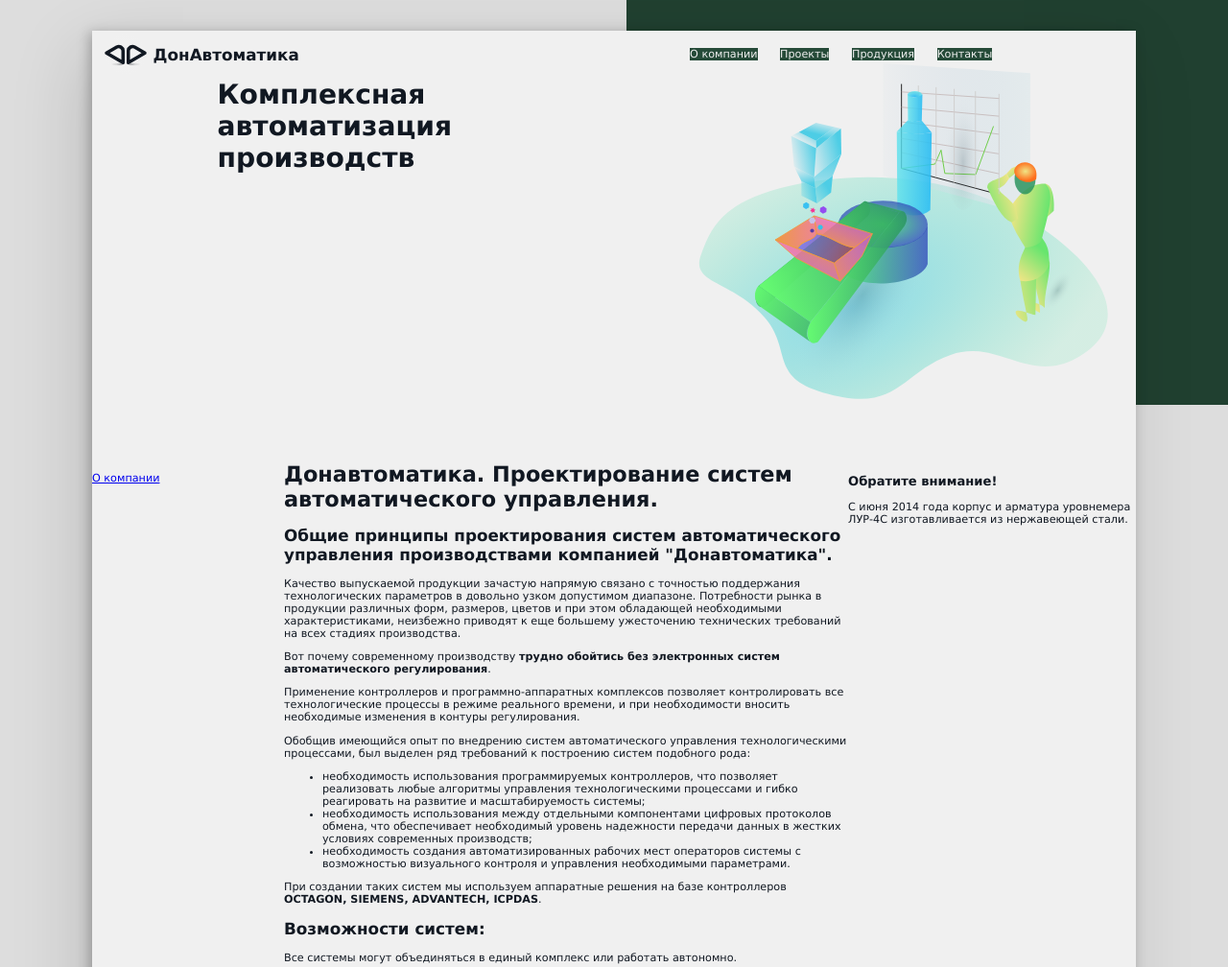
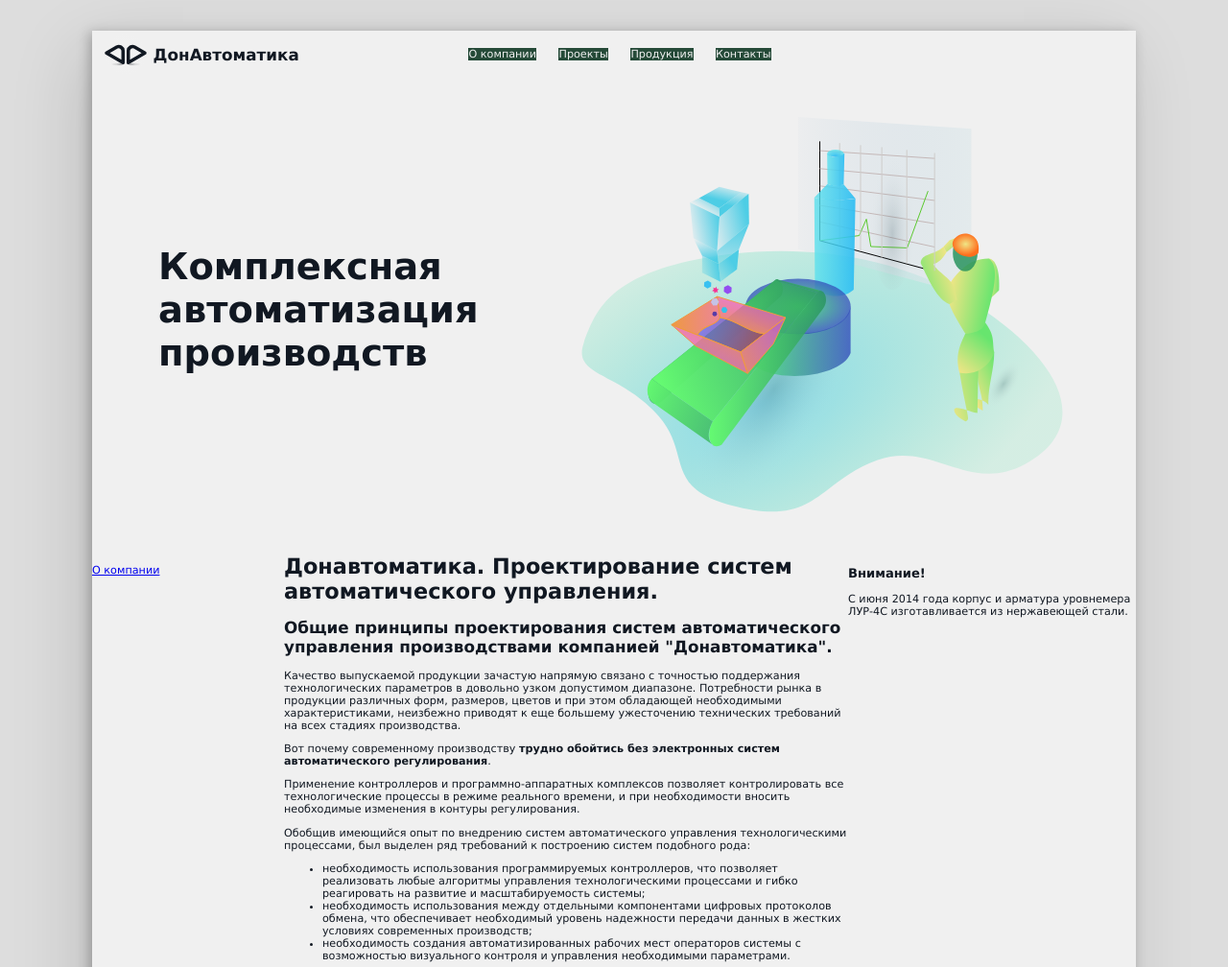
Before and after one commit to pinknyashka/daSite, a plain HTML site: page daSite/index.html in a window 1280 px wide. Shown: the top 1008 px of the page at 96% size. Drawn offline with nearby package versions, Linux system fonts and the light colour scheme; files that its build step writes are made by us from their sources.

Commit message:
Downgrade updates from latest branch

```diff
--- a/daSite/css/style.css
+++ b/daSite/css/style.css
@@ -17,19 +17,8 @@ body img {
   vertical-align: middle;
 }
 
-body #bgg {
-  position: absolute;
-  top: 0;
-  right: 0;
-  width: 49%;
-  height: 33vw;
-  background-color: #204030;
-}
-
 body #mainBody,
 body #header {
-  position: relative;
-  z-index: 1;
   padding: 0;
   text-align: left;
 }
@@ -43,15 +32,6 @@ body #header {
   -webkit-box-shadow: -3px 2px 12px rgba(0, 0, 0, 0.25), -12px 20px 70px rgba(0, 0, 0, 0.14);
           box-shadow: -3px 2px 12px rgba(0, 0, 0, 0.25), -12px 20px 70px rgba(0, 0, 0, 0.14);
   background-color: #f0f0f0;
-}
-
-#introImg {
-  z-index: 0;
-  position: absolute;
-  top: 0;
-  right: 0;
-  width: 50%;
-  height: auto;
 }
 
 #logoImg {
@@ -73,7 +53,6 @@ body #header {
   display: inline-block;
   margin: auto;
   width: 52%;
-  text-align: right;
 }
 
 #headerNavigation a {
@@ -109,6 +88,46 @@ body #header {
   vertical-align: middle;
 }
 
+#introImg {
+  z-index: 0;
+  position: absolute;
+  top: 0;
+  right: 0;
+  width: 50%;
+  height: auto;
+}
+
+#intro {
+  position: relative;
+  display: inline-block;
+  width: 100%;
+}
+
+#intro > p {
+  display: inline-block;
+  padding-left: 2.5%;
+  text-align: left;
+  font-size: 3vw;
+  font-weight: bold;
+  vertical-align: middle;
+}
+
+#introimg {
+  margin-left: 5%;
+  vertical-align: middle;
+  display: inline-block;
+  width: 50%;
+  height: auto;
+}
+
+#banner {
+  width: 85%;
+  height: 150px;
+  display: block;
+  margin-left: auto;
+  margin-right: auto;
+}
+
 #nav {
   width: 200px;
   float: left;
--- a/daSite/index.html
+++ b/daSite/index.html
@@ -2,16 +2,13 @@
 <html>
 
 <head>
-	<meta http-equiv="Content-Type" content="text/html; charset=utf-8;">
+	<meta http-equiv="Content-Type" content="text/html; charset=utf-8">
 	<title>Пример веб-страницы</title>
-	<link rel="stylesheet" type="text/css" media="screen" href="css/style.css">
+	<link rel="stylesheet" type="text/css" media="screen" href="style.css">
 </head>
 
 <body>
-	<div id="bgg">
-	</div>
 	<div id="wrapper">
-		<img id="introImg" src="img/BaseImage.svg" alt="КДПВ" />
 		<div id="header">
 			<img id="logoImg" src="img/Logo.svg" alt='Логотип ООО "ДонАвтоматика"' />
 			<span id="headerLabel">ДонАвтоматика</span>
@@ -22,15 +19,16 @@
 				<a href="contacts.shtml">Контакты</a>
 			</span>
 		</div>
-		<div id="introText">
-			<strong>Комплексная<br>автоматизация<br>производств</strong>
+		<div id="intro">
+			<p><strong>Комплексная<br>автоматизация<br>производств</strong></p>
+			<img id="baseImg" src="img/BaseImage.svg" alt="КДПВ" />
 		</div>
 		<div id="mainBody">
 			<div id="nav">
 				<p><a href="index.html">О компании</a></p>
 			</div>
 			<div id="aside">
-				<h3>Обратите внимание!</h3>
+				<h3>Внимание!</h3>
 				<p>С июня 2014 года корпус и арматура уровнемера ЛУР-4С изготавливается из нержавеющей стали.</p>
 			</div>
 			<div id="content">
```
